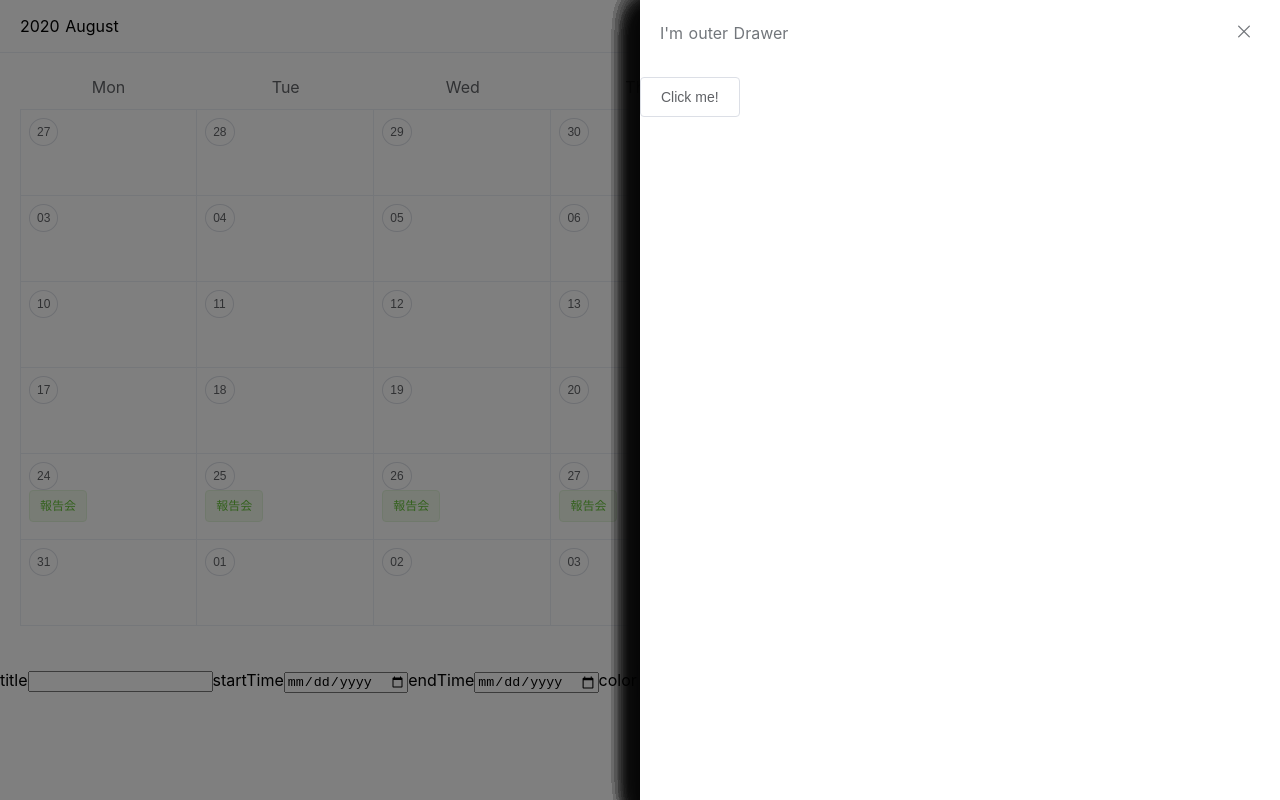
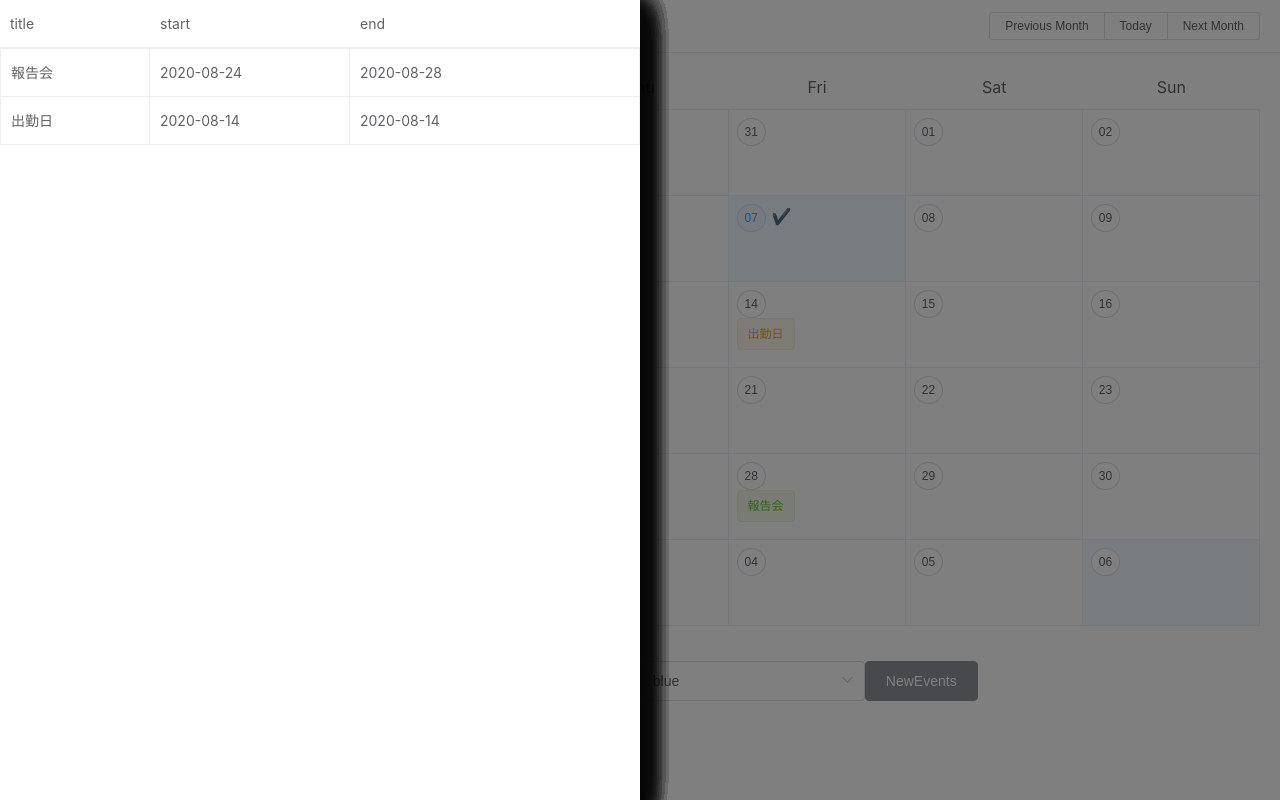
Before and after one commit to jin35314031/scheduler-nuxt, a Nuxt app: page /top in a window 1280 px wide. Both pictures are taken after a click on the button "07". Built offline with nearby package versions, Linux system fonts and the light colour scheme.

Commit message:
DrawerDisplay

```diff
--- a/pages/top.vue
+++ b/pages/top.vue
@@ -7,9 +7,10 @@
         <!-- 日付を表示 -->
          <p :class="data.isSelected ? 'is-selected' : ''">
           <!-- {{ data.day.split('-').slice(2).join('-') }} -->
-          <el-button @click="drawer = true" type="" size="mini" circle>
+          <el-button @click="table = true" type="" size="mini" circle>
             {{ data.day.split('-').slice(2).join('-') }}
           </el-button>
+          {{ data.isSelected ? '✔️' : ''}}
          </p>
       <!-- イベントを表示 -->
          <span v-for="event in events">
@@ -19,20 +20,17 @@
         <!-- <el-button @click="drawer = true" type="primary" style="margin-left: 16px" icon="el-icon-check" size="mini" circle> -->
         <!-- </el-button> -->
         <el-drawer
-           title="I'm outer Drawer"
-           :visible.sync="drawer"
+          :visible.sync="table"
+          direction="ltr"
+          :with-header="false"
           size="50%">
-           <div>
-            <el-button @click="innerDrawer = true">Click me!</el-button>
-            <el-drawer
-              title="I'm inner Drawer"
-              :append-to-body="true"
-              :before-close="handleClose"
-              :visible.sync="innerDrawer">
-              <p>_(:зゝ∠)_</p>
+          <el-table :data=$store.state.scheduler.events>
+              <el-table-column property="title" label="title" width="150"></el-table-column>
+              <el-table-column property="start" label="start" width="200"></el-table-column>
+              <el-table-column property="end" label="end"></el-table-column>
+          </el-table>
           </el-drawer>
-           </div>
-         </el-drawer>
+
          <!-- <nuxt-link to="/date" >detail</nuxt-link> -->
       </div>
     </el-calendar>
@@ -84,22 +82,14 @@ export default {
                   value: 'danger',
                   label: 'red'
                 }],
-        drawer: false,
-        innerDrawer: false,
+        table: false,
+              dialog: false,
+              loading: false,
       }
     },
     computed: {
         events() {
           return this.$store.state.scheduler.events;
-         }
-      },
-    methods: {
-          handleClose(done) {
-            this.$confirm('You still have unsaved data, proceed?')
-              .then(_ => {
-                done();
-              })
-              .catch(_ => {});
          }
       }
 }
```
Lines whose indentation alone changed are shown as unchanged.
